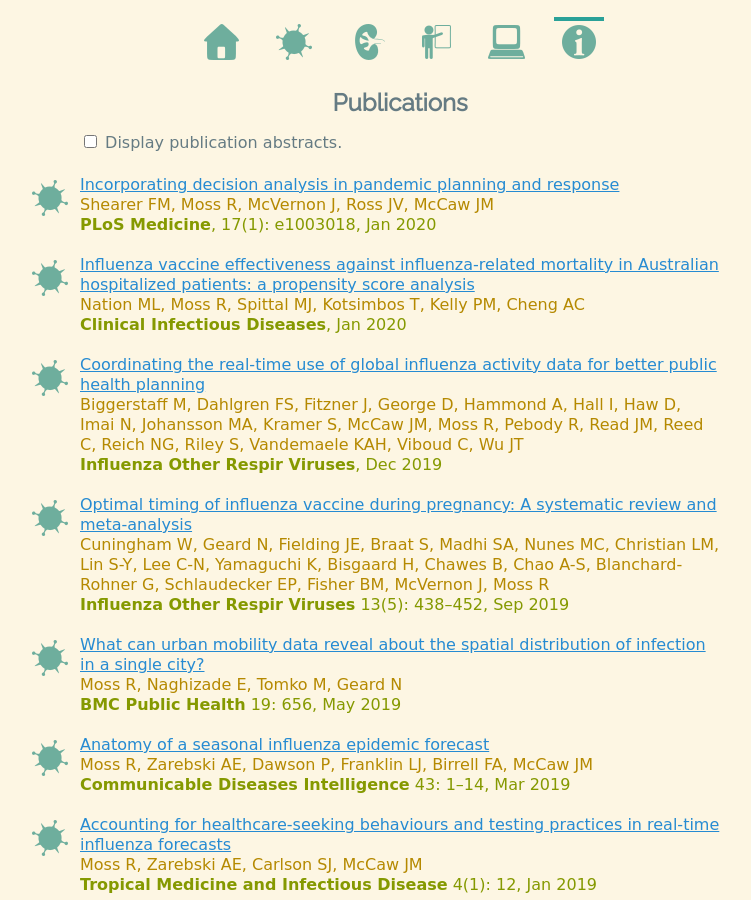
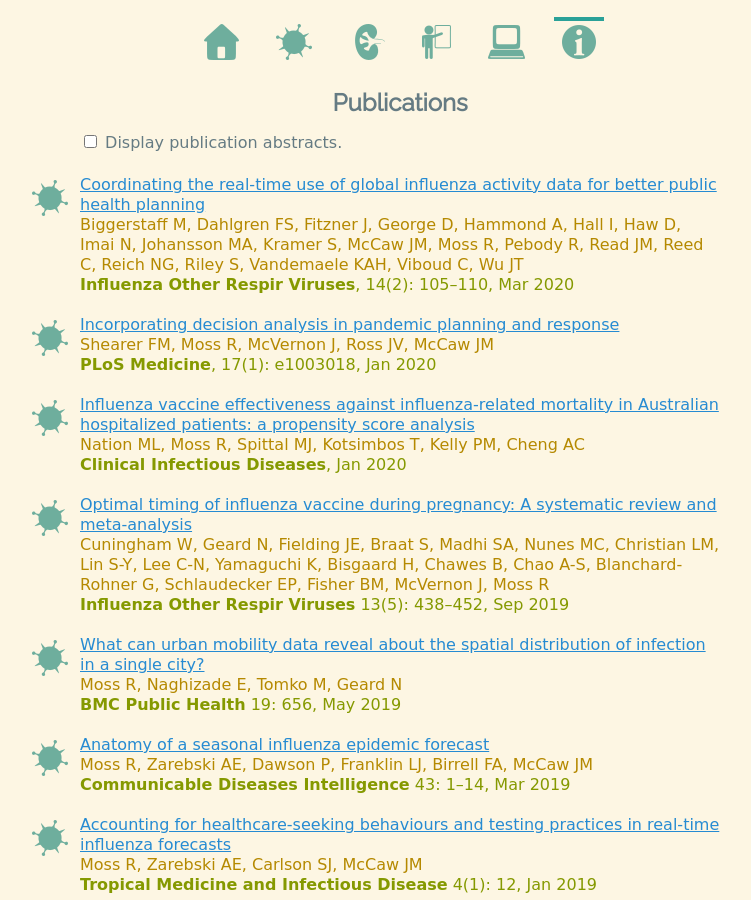
Before and after one commit to robmoss/previous2-robmoss.github.io, a Jekyll site: the page built from pubs/index.md, in a window 1280 px wide and 900 px high. Shown: the whole window, without its empty margins (240-991 px from the left). Built offline with Jekyll 4.4.1, drawn with Linux system fonts in a browser that asks for light colours; some web fonts are replaced; part of the change alters nothing that is shown.

```diff
--- a/pubs/index.md
+++ b/pubs/index.md
@@ -41,6 +41,43 @@ title: Publications
 </p>
 
 <ul class="publication-list">
+      <li class="epi"><a
+        href="https://doi.org/10.1111/irv.12705">Coordinating the real-time
+        use of global influenza activity data for better public health
+        planning</a><br/>
+        <span class="author">Biggerstaff M, Dahlgren FS, Fitzner J, George D,
+        Hammond A, Hall I, Haw D, Imai N, Johansson MA, Kramer S, McCaw JM,
+        Moss R, Pebody R, Read JM, Reed C, Reich NG, Riley S, Vandemaele KAH,
+        Viboud C, Wu JT</span><br/>
+        <span class="journal"><b>Influenza Other Respir Viruses</b>,
+        14(2): 105&ndash;110, Mar 2020</span><br/>
+        <span class="abstract">
+        Health planners from global to local levels must anticipate
+        year-to-year and week-to-week variation in seasonal influenza activity
+        when planning for and responding to epidemics to mitigate their
+        impact. To help with this, countries routinely collect incidence of
+        mild and severe respiratory illness and virologic data on circulating
+        subtypes and use these data for situational awareness, burden of
+        disease estimates and severity assessments. Advanced analytics and
+        modelling are increasingly used to aid planning and response
+        activities by describing key features of influenza activity for a
+        given location and generating forecasts that can be translated to
+        useful actions such as enhanced risk communications, and informing
+        clinical supply chains. Here, we describe the formation of the
+        Influenza Incidence Analytics Group (IIAG), a coordinated global
+        effort to apply advanced analytics and modelling to public influenza
+        data, both epidemiological and virologic, in real-time and thus
+        provide additional insights to countries who provide routine
+        surveillance data to WHO. Our objectives are to systematically
+        increase the value of data to health planners by applying advanced
+        analytics and forecasting and for results to be immediately
+        reproducible and deployable using an open repository of data and code.
+        We expect the resources we develop and the associated community to
+        provide an attractive option for the open analysis of key
+        epidemiological data during seasonal epidemics and the early stages of
+        an influenza pandemic.
+        </span>
+      </li>
       <li class="epi"><a
         href="https://doi.org/10.1371/journal.pmed.1003018">Incorporating
         decision analysis in pandemic planning and response</a><br/>
@@ -119,43 +156,6 @@ title: Publications
         influenza-related mortality. This finding reinforces the utility of
         the Australian vaccination program in protecting those most at risk of
         influenza-related deaths.
-        </span>
-      </li>
-      <li class="epi"><a
-        href="https://doi.org/10.1111/irv.12705">Coordinating the real-time
-        use of global influenza activity data for better public health
-        planning</a><br/>
-        <span class="author">Biggerstaff M, Dahlgren FS, Fitzner J, George D,
-        Hammond A, Hall I, Haw D, Imai N, Johansson MA, Kramer S, McCaw JM,
-        Moss R, Pebody R, Read JM, Reed C, Reich NG, Riley S, Vandemaele KAH,
-        Viboud C, Wu JT</span><br/>
-        <span class="journal"><b>Influenza Other Respir Viruses</b>,
-        Dec 2019</span><br/>
-        <span class="abstract">
-        Health planners from global to local levels must anticipate
-        year-to-year and week-to-week variation in seasonal influenza activity
-        when planning for and responding to epidemics to mitigate their
-        impact. To help with this, countries routinely collect incidence of
-        mild and severe respiratory illness and virologic data on circulating
-        subtypes and use these data for situational awareness, burden of
-        disease estimates and severity assessments. Advanced analytics and
-        modelling are increasingly used to aid planning and response
-        activities by describing key features of influenza activity for a
-        given location and generating forecasts that can be translated to
-        useful actions such as enhanced risk communications, and informing
-        clinical supply chains. Here, we describe the formation of the
-        Influenza Incidence Analytics Group (IIAG), a coordinated global
-        effort to apply advanced analytics and modelling to public influenza
-        data, both epidemiological and virologic, in real-time and thus
-        provide additional insights to countries who provide routine
-        surveillance data to WHO. Our objectives are to systematically
-        increase the value of data to health planners by applying advanced
-        analytics and forecasting and for results to be immediately
-        reproducible and deployable using an open repository of data and code.
-        We expect the resources we develop and the associated community to
-        provide an attractive option for the open analysis of key
-        epidemiological data during seasonal epidemics and the early stages of
-        an influenza pandemic.
         </span>
       </li>
       <li class="epi"><a
@@ -324,7 +324,7 @@ title: Publications
         </span>
       </li>
       <li class="epi"><a
-        href="http://dx.doi.org/10.1111/1753-6405.12750">Epidemic forecasts as
+        href="https://doi.org/10.1111/1753-6405.12750">Epidemic forecasts as
         a tool for public health: interpretation and (re)calibration</a><br/>
         <span class="author">Moss R, Fielding JE, Franklin LJ, Stephens N,
         McVernon J, Dawson P, McCaw JM</span><br/>
@@ -358,7 +358,7 @@ title: Publications
         </span>
       </li>
       <li class="epi"><a
-        href="http://dx.doi.org/10.1016/j.idm.2016.12.004">Model selection for
+        href="https://doi.org/10.1016/j.idm.2016.12.004">Model selection for
         seasonal influenza forecasting</a><br/>
         <span class="author">
           Zarebski AE, Dawson P, McCaw JM, Moss R
@@ -398,7 +398,7 @@ title: Publications
         </span>
       </li>
       <li class="epi"><a
-        href="http://dx.doi.org/10.1017/S0950268816002053">Retrospective
+        href="https://doi.org/10.1017/S0950268816002053">Retrospective
         forecasting of the 2010&ndash;2014 Melbourne influenza seasons using
         multiple surveillance systems</a><br/>
         <span class="author">
@@ -434,7 +434,7 @@ title: Publications
         </span>
       </li>
       <li class="epi"><a
-        href="http://dx.doi.org/10.1186/s12879-016-1866-7">Reducing disease
+        href="https://doi.org/10.1186/s12879-016-1866-7">Reducing disease
         burden in an influenza pandemic by targeted delivery of neuraminidase
         inhibitors: mathematical models in the Australian context</a><br/>
         <span class="author">
@@ -474,7 +474,7 @@ title: Publications
         </span>
       </li>
       <li class="epi"><a
-        href="http://dx.doi.org/10.1371/journal.pntd.0005018">Model-informed
+        href="https://doi.org/10.1371/journal.pntd.0005018">Model-informed
         risk assessment and decision making for an emerging infectious disease
         in the Asia-Pacific region</a><br/>
         <span class="author">
@@ -521,7 +521,7 @@ title: Publications
         </span>
       </li>
       <li class="epi"><a
-        href="http://dx.doi.org/10.1111/irv.12376">Forecasting influenza
+        href="https://doi.org/10.1111/irv.12376">Forecasting influenza
         outbreak dynamics in Melbourne from Internet search query surveillance
         data</a><br/>
         <span class="author">
@@ -563,7 +563,7 @@ title: Publications
         </span>
       </li>
       <li class="epi"><a
-        href="http://dx.doi.org/10.1371/journal.pcbi.1004334">Innate immunity
+        href="https://doi.org/10.1371/journal.pcbi.1004334">Innate immunity
         and the inter-exposure interval determine the dynamics of secondary
         influenza virus infection and explain observed viral
         hierarchies</a><br/>
@@ -611,7 +611,7 @@ response to influenza and its role in viral control.
         </span>
       </li>
       <li class="renal"><a
-        href="http://dx.doi.org/10.1152/ajprenal.00500.2013">Dominant factors
+        href="https://doi.org/10.1152/ajprenal.00500.2013">Dominant factors
         that govern pressure natriuresis in diuresis and antidiuresis: a
         mathematical model</a><br/>
         <span class="author">
@@ -646,7 +646,7 @@ response to influenza and its role in viral control.
         </span>
       </li>
       <li class="renal"><a
-        href="http://dx.doi.org/10.1152/ajprenal.00089.2013">Hormonal
+        href="https://doi.org/10.1152/ajprenal.00089.2013">Hormonal
           regulation of salt and water excretion: a mathematical model of
           whole-kidney function and pressure-natriuresis</a><br/>
         <span class="author">
@@ -677,7 +677,7 @@ response to influenza and its role in viral control.
         </span>
       </li>
       <li class="epi"><a
-        href="http://dx.doi.org/10.1016/j.epidem.2012.12.002">Drivers and
+        href="https://doi.org/10.1016/j.epidem.2012.12.002">Drivers and
           consequences of influenza antiviral resistant-strain emergence in a
           capacity-constrained pandemic response</a><br/>
         <span class="author">
@@ -706,7 +706,7 @@ response to influenza and its role in viral control.
         </span>
       </li>
       <li class="renal"><a
-        href="http://dx.doi.org/10.1371/journal.pcbi.1002571">Virtual patients
+        href="https://doi.org/10.1371/journal.pcbi.1002571">Virtual patients
           and sensitivity analysis of the Guyton model of blood pressure
           regulation: towards individualized models of whole-body
           physiology</a><br/>
@@ -762,7 +762,7 @@ href="http://www.who.int/bulletin/volumes/90/4/11-093419/en/index.html">Likely
         </span>
       </li>
       <li class="renal"><a
-        href="http://dx.doi.org/10.1016/j.pbiomolbio.2011.06.008">Integration
+        href="https://doi.org/10.1016/j.pbiomolbio.2011.06.008">Integration
           of detailed modules in a core model of body fluid homeostasis and
           blood pressure regulation</a><br/>
         <span class="author">
@@ -788,7 +788,7 @@ href="http://www.who.int/bulletin/volumes/90/4/11-093419/en/index.html">Likely
         </span>
       </li>
       <li class="epi"><a
-        href="http://dx.doi.org/10.1111/j.1750-2659.2011.00209.x">A decision
+        href="https://doi.org/10.1111/j.1750-2659.2011.00209.x">A decision
           support tool for evaluating the impact of a diagnostic-capacity and
           antiviral-delivery constrained intervention strategy on an influenza
           pandemic</a><br/>
@@ -819,7 +819,7 @@ href="http://www.who.int/bulletin/volumes/90/4/11-093419/en/index.html">Likely
         </span>
       </li>
       <li class="epi"><a
-        href="http://dx.doi.org/10.1371/journal.pone.0014505">Diagnosis and
+        href="https://doi.org/10.1371/journal.pone.0014505">Diagnosis and
           antiviral intervention strategies for mitigating an influenza
           pandemic</a><br/>
         <span class="author">
@@ -841,7 +841,7 @@ href="http://www.who.int/bulletin/volumes/90/4/11-093419/en/index.html">Likely
         </span>
       </li>
       <li class="renal"><a
-        href="http://dx.doi.org/10.1016/j.physd.2009.08.015">Discrete network
+        href="https://doi.org/10.1016/j.physd.2009.08.015">Discrete network
           models of interacting nephrons</a><br/>
         <span class="author">
           Moss R, Kazmierczak E, Kirley M, Harris PJ
@@ -861,7 +861,7 @@ href="http://www.who.int/bulletin/volumes/90/4/11-093419/en/index.html">Likely
   performance characteristics of the model.
         </span>
       </li>
-      <li class="renal"><a href="http://dx.doi.org/10.1098/rsta.2008.0313">A
+      <li class="renal"><a href="https://doi.org/10.1098/rsta.2008.0313">A
           computational model for emergent dynamics in the kidney</a><br/>
         <span class="author">
           Moss R, Kazmierczak E, Kirley M, Harris PJ
@@ -879,7 +879,7 @@ href="http://www.who.int/bulletin/volumes/90/4/11-093419/en/index.html">Likely
   nephrons are explored in 2-, 8- and 72-nephron models.
         </span>
       </li>
-      <li class="renal"><a href="http://dx.doi.org/10.1098/rsta.2008.0291">The
+      <li class="renal"><a href="https://doi.org/10.1098/rsta.2008.0291">The
           Virtual Kidney: an e-Science interface and Grid Portal</a><br/>
         <span class="author">
           Harris PJ, Buyya R, Chu X, Kobialka T, Kazmierczak E, Moss R,
```
Also changed, not shown: 1 other file.
